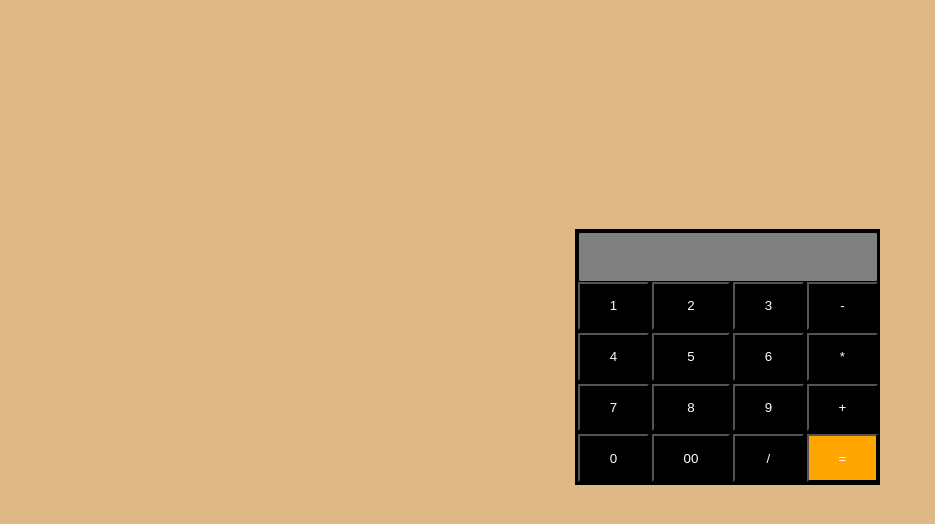
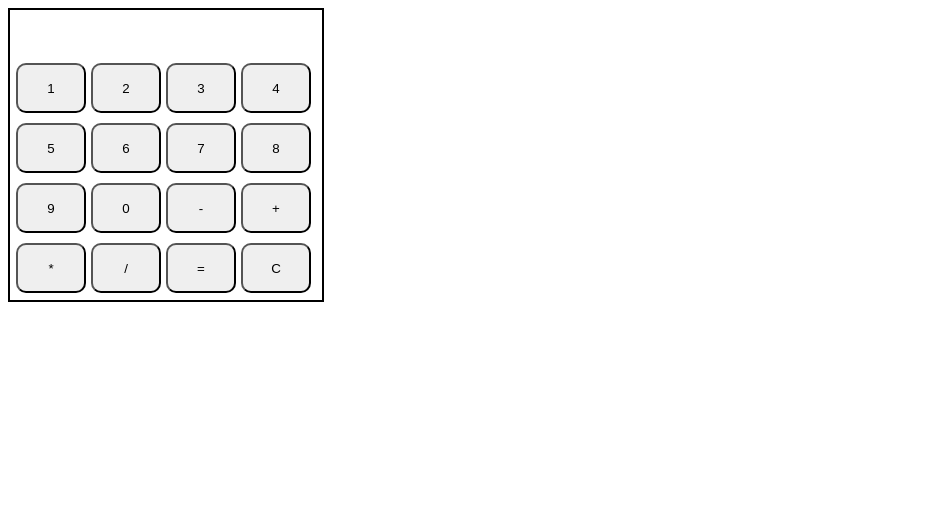
Before and after one commit to Chetan206/Calculator, a plain HTML site: page index.html in a window 1280 px wide. Shown: the whole page, without its empty margins (0-935 px from the left). Drawn offline with Linux system fonts and the light colour scheme.

Commit message:
Update index.html

```diff
--- a/index.html
+++ b/index.html
@@ -3,106 +3,81 @@
 <head>
     <meta charset="UTF-8">
     <meta name="viewport" content="width=device-width, initial-scale=1.0">
-    <title>variables</title>
+    <title>Calculator</title>
     <style>
-        *{
-            margin: 0;
-            padding: 0;
-            box-sizing: border-box;
-        }
-        body{
-           overflow: hidden;
-           background-color:burlywood;
-        }
-        .button-box{
-            border: 3px solid black;
-           width: 305px;
-            margin-left: 575px;
-            margin-top: 229px;
-            background-color: black;
-            font-family: 'Courier New', Courier, monospace;
+      .body-calculator{
+          display: grid;
+          align-items: center;
+          justify-content: center;
+           border: 2px solid black;
+           width: 312px;
+           height: 290px;
+      }
+      .button-controller{
+        display: grid;
+        grid-template-columns: auto auto auto auto;
+        width: 300px;
+        row-gap: 10px;
 
-        }
-        .input-button{
-            display: grid;
-            grid-template-columns: auto auto auto auto;
-            text-align: center;
-            gap: 3px;
-            width: 300px;
-            height: 200px;
-        }
-  button{
-    background-color: black;
-    color: white;
-  }
-
-  button:hover{
-    color: orange;
-  }
-
-
-  #input{
-    color: white;
-    width: 300px;
-    height: 50px;
-    cursor: pointer;
-    background-color: grey;
-    border-radius: 2px;
-    border: 1px solid black ;
-  }
-
-
+      }
+      .button-controller button{
+        width: 70px;
+        height: 50px;
+        border-radius: 10px;
+      }
+      #output{
+         background: #000;
+         color: azure;
+      }
     </style>
 </head>
 <body>
+  <div class="container">
+    <div class="body-calculator">
 
+     <p id="output"></p>
 
-    <!-- <button onclick= "Quentity = Quentity;console.log(`cart Quentity : ${Quentity}`);">Show Quentity</button>
+    <div class="button-controller">
+   <button onclick="appendValue('1')">1</button>
+    <button onclick="appendValue('2')">2</button>
+    <button onclick="appendValue('3')">3</button>
+    <button onclick="appendValue('4')">4</button>
+    <button onclick="appendValue('5')">5</button>
+    <button onclick="appendValue('6')">6</button>
+    <button onclick="appendValue('7')">7</button>
+    <button onclick="appendValue('8')">8</button>
+    <button onclick="appendValue('9')">9</button>
+    <button onclick="appendValue('0')">0</button>
+    <button onclick="appendValue('-')">-</button>
+    <button onclick="appendValue('+')">+</button>
+    <button onclick="appendValue('*')">*</button>
+    <button onclick="appendValue('/')">/</button>
+    <button onclick="calculateResult()">=</button>
+    <button onclick="clearOutput()">C</button>
+    </div>
+</div>
+</div>
+    <script>
+        let calculation = '';
 
-    <button onclick="Quentity = Quentity + 1; console.log(`cart Quentity : ${Quentity}`);">Add to cart</button>
+        function display() {
+            document.querySelector('#output').innerHTML = calculation;
+        }
 
-    <button onclick="Quentity += 2; console.log(`cart Quentity : ${Quentity}`);">+2</button>
-    <button onclick="Quentity += 3; console.log(`cart Quentity : ${Quentity}`);">+3</button>
-    <button onclick="Quentity = 0; console.log(`cart Quentity : ${Quentity}`);">Reset cart</button>
+        function appendValue(value) {
+            calculation += value;
+            display();
+        }
 
+        function calculateResult() {
+                calculation = eval(calculation);
+                display();
+        }
 
-     <button onclick="num = num + 1; console.log(`Current Values : ${num}`);">+1</button>
-     <button onclick="num = num + 2; console.log(`Current Values : ${num}`);">+2</button>
-     <button onclick="num = num; console.log(`total Value : ${num}`);">Total Value</button> -->
-
-     <!-- <button onclick="Quentity =  Quentity ; console.log(`Cart item: ${Quentity}`);">Show Quentity</button>
-     <button onclick=" Quentity = Quentity + 1; console.log(`cart item: ${Quentity}`);">Add to cart</button>
-     <button onclick="Quentity = Quentity + 2; console.log(`cart item: ${Quentity}`);">+2</button>
-     <button onclick="Quentity = Quentity + 3; console.log(`cart item : ${Quentity}`);">+3</button>
-     <button onclick="Quentity = 0;console.log(Quentity);">Reset Cart</button> -->
-  <div class="container">
-    <div class="button-box">
-        <input type="number" id="input" >
-        <div class="input-button">
-
-                <button onclick="number = number + 1; console.log(`Number is : ${number}`);">1</button>
-                <button onclick="number = number + 2; console.log(`Number is : ${number}`);">2</button>
-                <button onclick="number = number + 3; console.log(`Number is : ${number}`);">3</button>
-                <button onclick="number = number + '-'; console.log(`Number is : ${number}`);">-</button>
-                <button onclick="number = number + 4; console.log(`Number is : ${number}`);">4</button>
-                <button onclick="number = number + 5; console.log(`Number is : ${number}`);">5</button>
-                <button onclick="number = number + 6; console.log(`Number is : ${number}`);">6</button>
-                <button onclick="number = number + '*'; console.log(`Number is : ${number}`);">*</button>
-                <button onclick="number = number + 7; console.log(`Number is : ${number}`);">7</button>
-                <button onclick="number = number + 8; console.log(`Number is : ${number}`);">8</button>
-                <button onclick="number = number + 9; console.log(`Number is : ${number}`);">9</button>
-                <button onclick="number = number + '+'; console.log(`Number is : ${number}`);">+</button>
-                <button onclick="number = number + 0; console.log(`Number is : ${number}`);">0</button>
-                <button onclick="number = number + 0+ 0 ; console.log(`Number is : ${number}`);">00</button>
-                <button onclick="number = number + '/'; console.log(`Number is : ${number}`);">/</button>
-                <button onclick="number = eval(number) ; console.log(`Resut is : ${number}`);" style="background-color: orange;">=</button>
-        </div>
-    </div>
-  </div>
-
-    <script>
-let number = '';
-//     let Quentity = 0;
+        function clearOutput() {
+            calculation = '';
+            display();
+        }
     </script>
 </body>
 </html>
```
